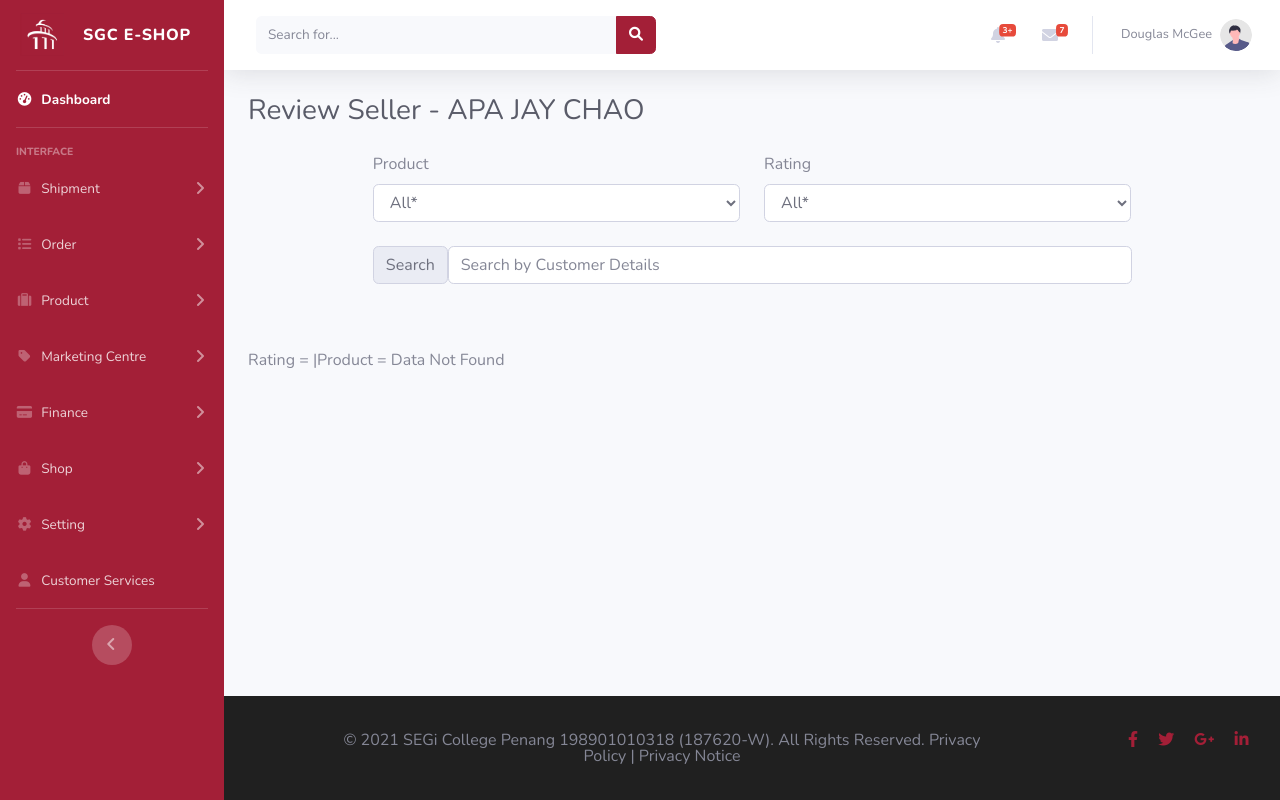
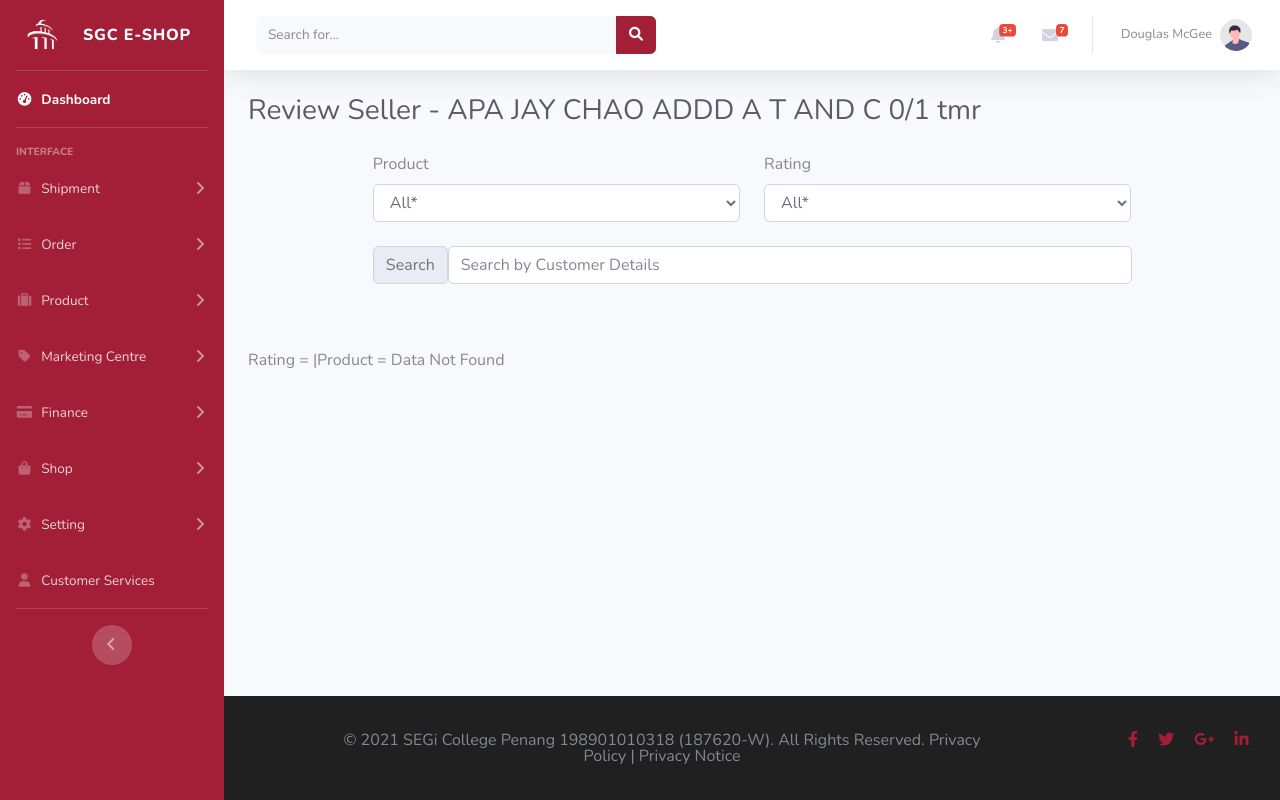
Before and after one commit to koku5566/SGC_Eshop, a PHP site: page /seller/reviewSeller.php in a window 1280 px wide. Run offline with PHP 8.4, Linux system fonts and the light colour scheme; data that the repository does not hold is empty; some libraries are stand-ins or nearby versions.

Commit message:
Update reviewSeller.php

```diff
--- a/seller/reviewSeller.php
+++ b/seller/reviewSeller.php
@@ -106,7 +106,7 @@
 <!-- Begin Page Content -------------------------------------------------------------------------------------------------------------------->
 <div class="container-fluid" style="width:100%;">
 	<div class="d-sm-flex align-items-center justify-content-between mb-4">
-        <h1 class="h3 mb-0 text-gray-800">Review Seller - APA JAY CHAO</h1>
+        <h1 class="h3 mb-0 text-gray-800">Review Seller - APA JAY CHAO  ADDD A T AND C 0/1 tmr</h1>
 	</div>
 	<div class="container">
 	  <i class="bi bi-star"></i>
```
